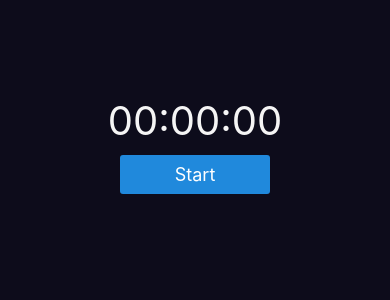
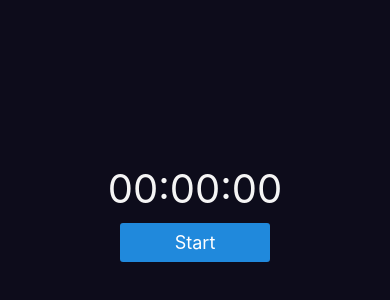
Before and after one commit to Zagorevsky/app-RN, a React Native app: screen / in a window 390 px wide. Shown: the part 234-534 px from the top of the page. Built offline with nearby package versions, Linux system fonts and the light colour scheme.

Commit message:
refact: css

```diff
--- a/App.js
+++ b/App.js
@@ -12,7 +12,7 @@ function StopWatch() {
   const [titleRecording, setTitleRecording] = useState("");
   const [modalVisible, setModalVisible] = useState(false);
 
-  React.useEffect(() => {
+  useEffect(() => {
     let interval = null;
     if (isActive && isPaused === false) {
       interval = setInterval(() => {
@@ -36,7 +36,7 @@ function StopWatch() {
   };
 
   const handleReset = () => {
-    setTimeRecording(Math.floor((time / 60) % 60));
+    setTimeRecording(time);
     setModalVisible(true);
     setIsActive(false);
     setTime(0);
@@ -44,9 +44,14 @@ function StopWatch() {
   };
 
   return (
-    <View style={styles.container}>
-      <View style={styles.block}>
-        <Timer time={time} />
+    <View style={styles.centeredView}>
+        <Popup
+        modalVisible={modalVisible}
+        setModalVisible={setModalVisible}
+        timeRecording={timeRecording}
+        setTitleRecording={setTitleRecording}
+      />
+      <Timer time={time} />
         <ControlButtons
           active={isActive}
           isPaused={isPaused}
@@ -54,35 +59,18 @@ function StopWatch() {
           handlePauseResume={handlePauseResume}
           handleReset={handleReset}
         />
-      </View>
-      <Popup
-        modalVisible={modalVisible}
-        setModalVisible={setModalVisible}
-        timeRecording={timeRecording}
-        setTitleRecording={setTitleRecording}
-      />
+
     </View>
   );
 }
 
 const styles = StyleSheet.create({
-  container: {
+  centeredView: {
     flex: 1,
     alignItems: "center",
     justifyContent: "center",
     backgroundColor: "#0d0c1b",
   },
-  block: {
-    elevation: 2,
-    flex: 10,
-    alignItems: "center",
-    justifyContent: "center",
-  },
-  text: {
-    color: "#f5f5f5",
-    fontSize: 20,
-    textAlign: "center",
-  },
 });
 
 export default StopWatch;
--- a/components/ControlButtons.js
+++ b/components/ControlButtons.js
@@ -34,5 +34,7 @@ const styles = StyleSheet.create({
     width: 150,
   },
   blockButtons: {
+    flex:1,
+    elevation:2,
   },
 });
--- a/components/Popup.js
+++ b/components/Popup.js
@@ -1,5 +1,12 @@
 import React, { useState } from "react";
-import { Alert, Modal, StyleSheet, Text, Pressable, View } from "react-native";
+import {
+  Alert,
+  Modal,
+  StyleSheet,
+  TextInput,
+  Pressable,
+  View,
+} from "react-native";
 import RecordingTime from "./RecordingTime";
 
 const Popup = (props) => {
@@ -13,7 +20,7 @@ const Popup = (props) => {
           props.setModalVisible(!props.modalVisible);
         }}
       >
-        <View style={styles.centeredView}>
+        <View style={styles.modal}>
           <View style={styles.modalView}>
             <RecordingTime
               timeRecording={props.timeRecording}
@@ -32,86 +39,19 @@ const styles = StyleSheet.create({
     flex: 1,
     justifyContent: "center",
     alignItems: "center",
-    // marginTop: 0
+  },
+  modal: {
+    flex: 1,
+    justifyContent: "flex-end",
+    alignItems: "center",
   },
   modalView: {
-    margin: 50,
     backgroundColor: "#2f2f2f",
     borderRadius: 20,
-    padding: 85,
-    alignItems: "centr",
-    shadowColor: "#000",
-    shadowOffset: {
-      width: 0,
-      height: 2
-    },
-    shadowOpacity: 0.25,
-    shadowRadius: 4,
-    elevation: 5
+    width: "100%",
+    height: 350,
+    elevation: 5,
   },
-  button: {
-    borderRadius: 20,
-    padding: 10,
-    elevation: 2
-  },
-  buttonOpen: {
-    backgroundColor: "#F194FF",
-  },
-  buttonClose: {
-    backgroundColor: "#2196F3",
-  },
-  textStyle: {
-    color: "white",
-    fontWeight: "bold",
-    textAlign: "center"
-  },
-  modalText: {
-    marginBottom: 15,
-    textAlign: "center"
-  }
 });
 
-// const styles = StyleSheet.create({
-//   centeredView: {
-//     flex: 1,
-//     justifyContent: "center",
-//     alignItems: "center",
-//   },
-//   modalView: {
-//     margin: 0,
-//     backgroundColor: "#2f2f2f",
-//     borderRadius: 20,
-//     padding: 80,
-//     alignItems: "center",
-//     shadowColor: "#005",
-//     shadowOffset: {
-//       width: 5,
-//       height: 3,
-//     },
-//     shadowOpacity: 1,
-//     shadowRadius: 4,
-//     elevation: 5,
-//   },
-//   button: {
-//     borderRadius: 20,
-//     padding: 10,
-//     elevation: 2,
-//   },
-//   buttonOpen: {
-//     backgroundColor: "#F194FF",
-//   },
-//   buttonClose: {
-//     backgroundColor: "#2196F3",
-//   },
-//   textStyle: {
-//     color: "white",
-//     fontWeight: "bold",
-//     textAlign: "center",
-//   },
-//   modalText: {
-//     marginBottom: 15,
-//     textAlign: "center",
-//   },
-// });
-
 export default Popup;
--- a/components/RecordingTime.js
+++ b/components/RecordingTime.js
@@ -1,16 +1,14 @@
 import { useState } from "react";
 import { StyleSheet, Text, View, TextInput } from "react-native";
 import { Button } from "react-native-elements";
-import { Timer } from "./Timer";
+import Timer from "./Timer";
 
 export default function RecordingTime(props) {
   const [title, setTitle] = useState("New time");
 
-console.log(props.timeRecording)
-
   return (
-    <View style={styles.blockInput}>
-      {/* <Timer time={props.timeRecording}/> */}
+    <View style={styles.view}>
+      <Timer time={props.timeRecording} />
       <TextInput
         onChangeText={setTitle}
         autoFocus
@@ -31,24 +29,22 @@ console.log(props.timeRecording)
 }
 
 const styles = StyleSheet.create({
-  container: {
-    backgroundColor: "#0d0c1b",
-    flexDirection: "column",
-  },
-  blockInput: {
-    display: "flex",
-    width: 200,
-  },
-  text: {
-    color: "#f5f5f5",
-    fontSize: 40,
-    textAlign: "center",
-  },
   input: {
+    height: 50,
+    width: 250,
+    margin: 12,
+    borderWidth: 1,
     padding: 10,
-    height: 40,
-    borderWidth: 1,
     backgroundColor: "#fff",
     borderRadius: 10,
   },
+  buttons:{
+    margin: 10,
+    width: 150,
+  },
+  view: {
+    flex:1,
+    justifyContent:"center",
+    alignItems:"center",
+  },
 });
--- a/components/Timer.js
+++ b/components/Timer.js
@@ -20,6 +20,7 @@ export default function Timer(props) {
 const styles = StyleSheet.create({
   timer: {
     flexDirection: "row",
+    elevation: 2,
   },
   text: {
     color: "#f5f5f5",
```
